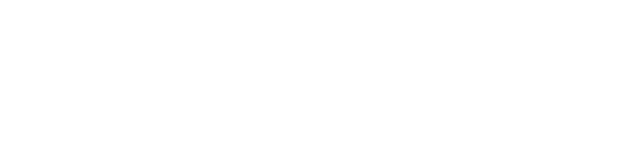
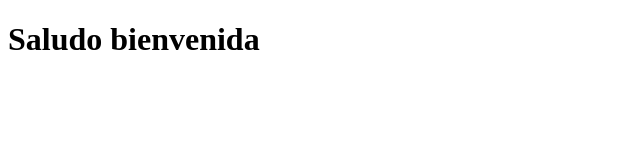
Before and after one commit to hectorbravoer/git3, a plain HTML site: page index.html in a window 1280 px wide. Shown: the whole page, without its empty margins (0-640 px from the left). Drawn offline with Linux system fonts and the light colour scheme.

Commit message:
archivo js

```diff
--- /dev/null
+++ b/archivo.js
@@ -0,0 +1 @@
+//comentario
--- a/index.html
+++ b/index.html
@@ -7,6 +7,6 @@
     <title>Document</title>
 </head>
 <body>
-
+    <h1>Saludo bienvenida</h1>
 </body>
 </html>
```
